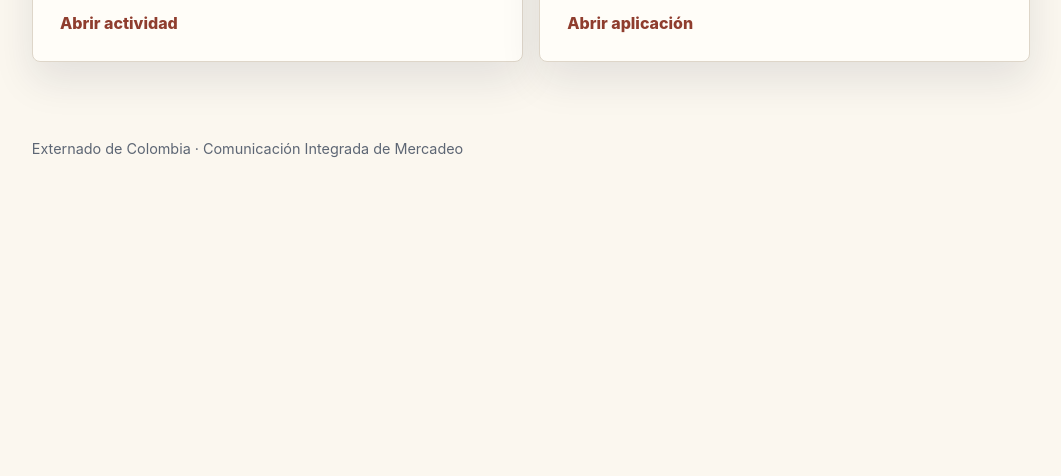
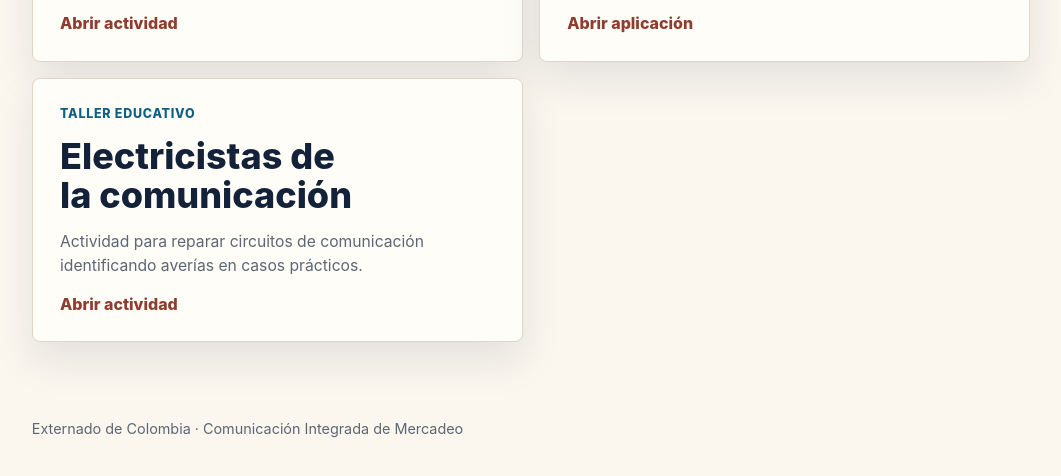
Before and after one commit to javier-melendez/cim_source, a plain HTML site: page index.html in a window 1280 px wide. Shown: the part 842-1318 px from the top of the page, without its empty margins (109-1170 px from the left). Before the commit the page ends 1090 px from the top, so only its background shows below. Drawn offline with Linux system fonts and the light colour scheme.

Commit message:
Add files via upload

```diff
--- a/index.html
+++ b/index.html
@@ -190,6 +190,14 @@
               <span class="resource-action">Abrir aplicación</span>
             </a>
           </li>
+          <li class="resource-card">
+            <a class="resource-link" href="electric_CIM/index.html">
+              <span class="resource-kicker">Taller educativo</span>
+              <span class="resource-title">Electricistas de la comunicación</span>
+              <span class="resource-meta">Actividad para reparar circuitos de comunicación identificando averías en casos prácticos.</span>
+              <span class="resource-action">Abrir actividad</span>
+            </a>
+          </li>
         </ul>
       </nav>
 
```
